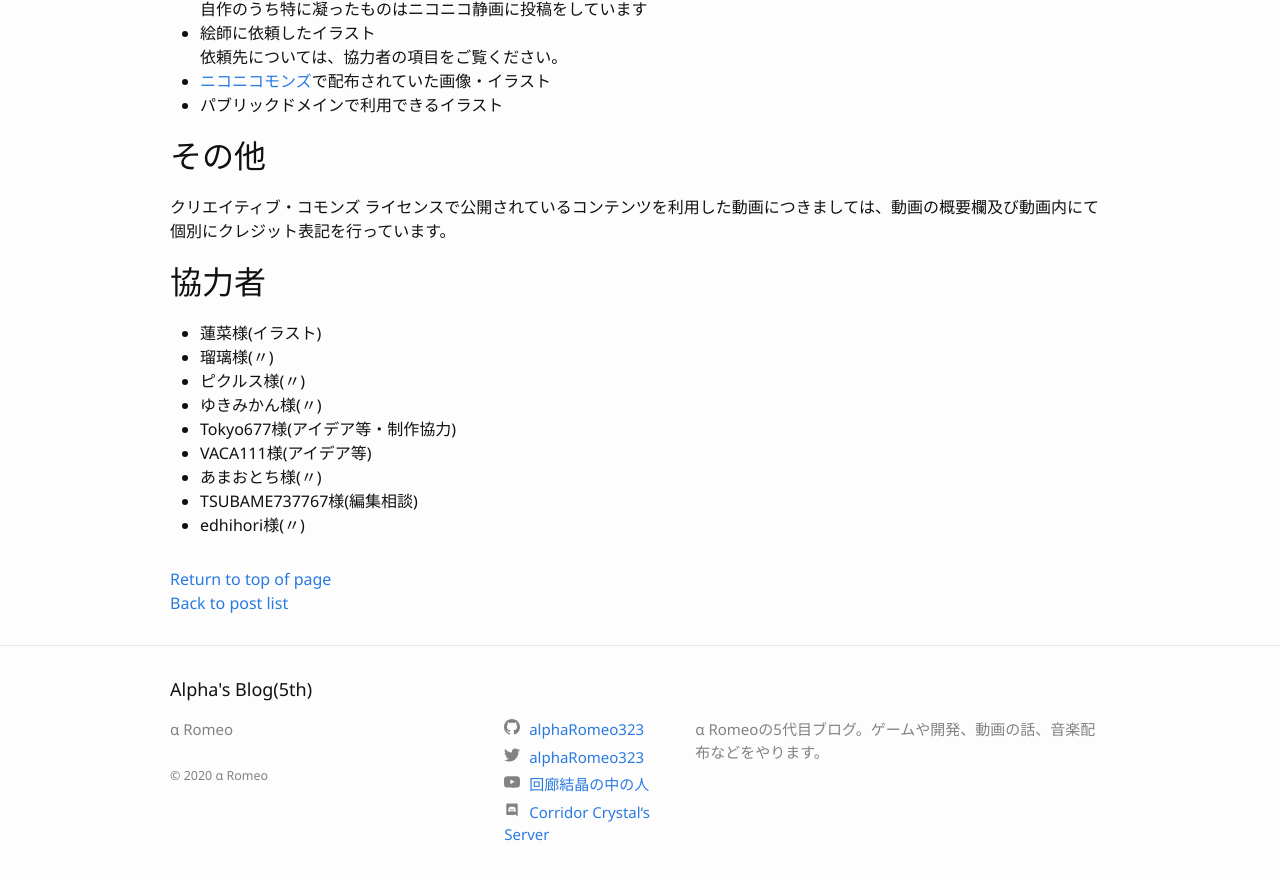
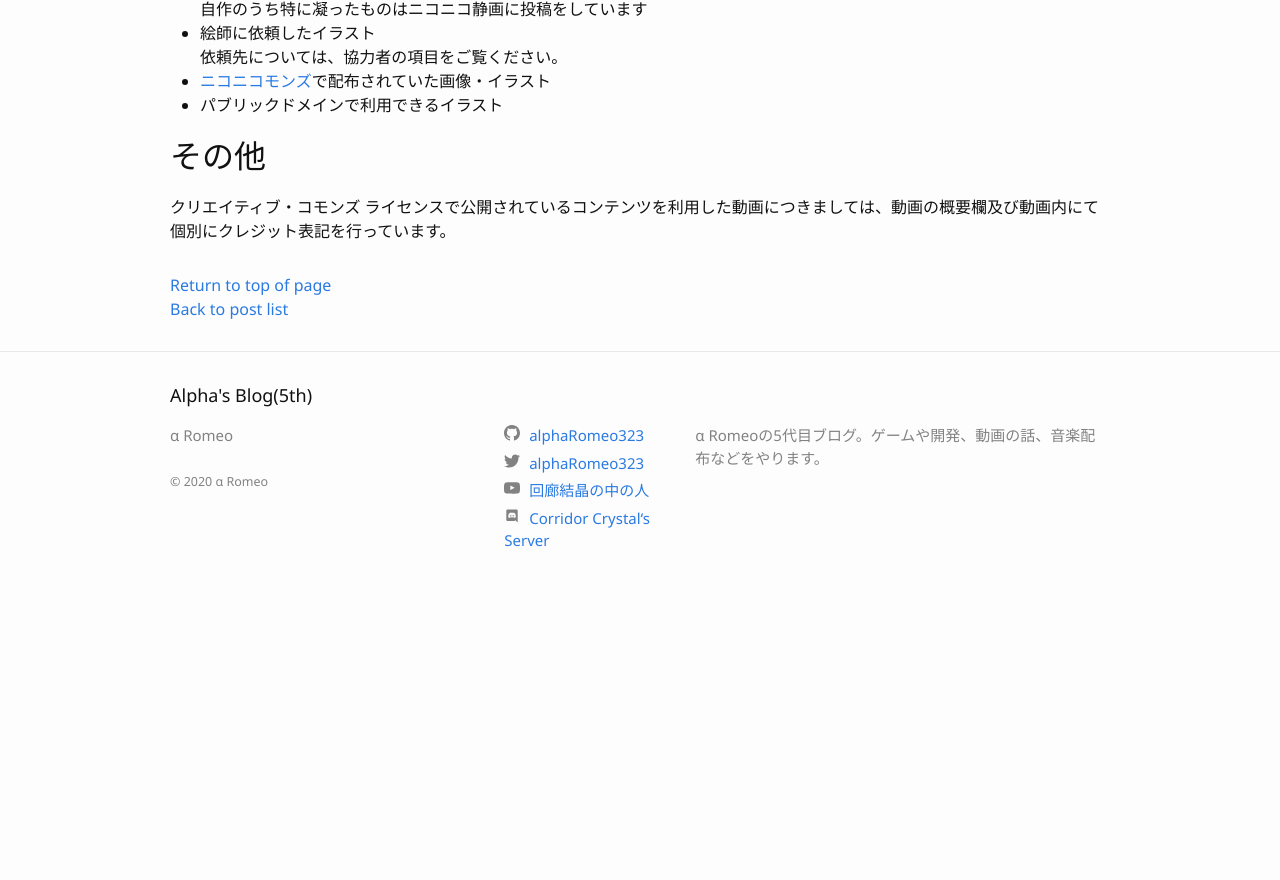
Before and after one commit to alphaRomeo323/alpharomeo323.github.io, a Jekyll site: the page built from _posts/2021-02-24-sozai.md, in a window 1280 px wide and 900 px high, scrolled down 1893 px. Shown: the top 880 px of the window. Built offline with Jekyll 4.4.1, drawn with Linux system fonts in a browser that asks for light colours; after the commit the page ends 2505 px from its top, so only the background shows below that; some of the changed text lies outside the part shown.

Commit message:
added new post

```diff
--- a/_posts/2021-02-24-sozai.md
+++ b/_posts/2021-02-24-sozai.md
@@ -60,17 +60,6 @@ lang: ja
 ## その他
 クリエイティブ・コモンズ ライセンスで公開されているコンテンツを利用した動画につきましては、動画の概要欄及び動画内にて個別にクレジット表記を行っています。
 
-## 協力者
-- 蓮菜様(イラスト)
-- 瑠璃様(〃)
-- ピクルス様(〃)
-- ゆきみかん様(〃)
-- Tokyo677様(アイデア等・制作協力)
-- VACA111様(アイデア等)
-- あまおとち様(〃)
-- TSUBAME737767様(編集相談)
-- edhihori様(〃)
-
 [commons]: http://commons.nicovideo.jp/
 [第1世代]: /japanese/2017/08/03/1st-chara.html
 [第2世代]: /japanese/2019/03/31/2nd-chara.html
```
Also changed, not shown: other parts of _posts/2021-02-24-sozai.md (+1 -1 lines), _posts/2022-11-27-simutrans.md (added, +124 -0 lines), images/posts/2022-11/Screenshot_20221125_024038.png (added), images/posts/2022-11/Screenshot_20221125_025206.png (added), images/posts/2022-11/Screenshot_20221125_025552.png (added), images/posts/2022-11/Screenshot_20221125_034129.png (added), images/posts/2022-11/Screenshot_20221125_034646.png (added), images/posts/2022-11/Screenshot_20221125_035207.png (added), images/posts/2022-11/Screenshot_20221125_041138.png (added).
